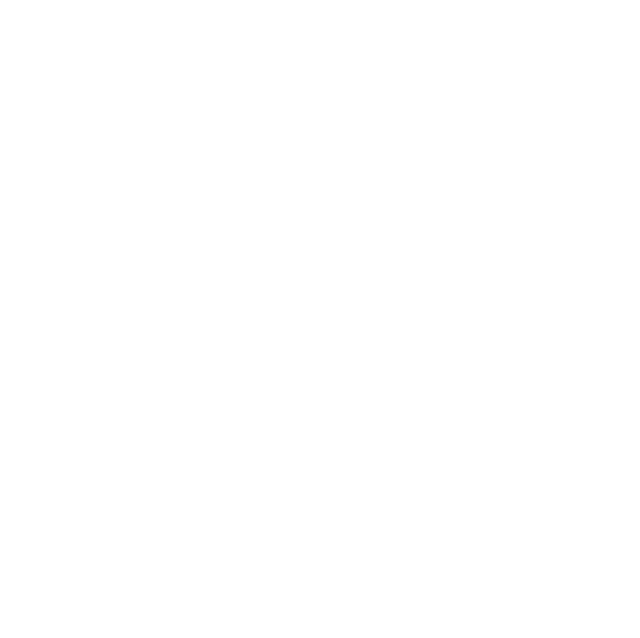
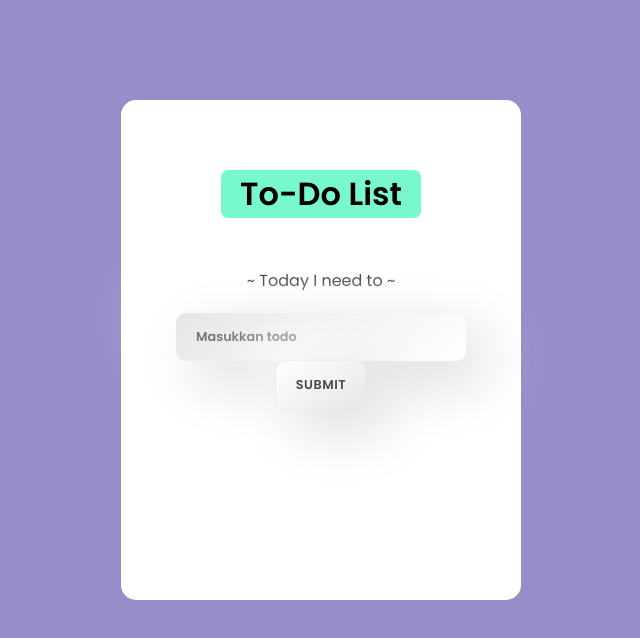
Before and after one commit to dts-kominfo-rea2a/challenge-08-NaomyAckerman, a website: page index.html in a window 1280 px wide. Shown: the whole page, without its empty margins (319-959 px from the left). Drawn offline with Linux system fonts and the light colour scheme.

Commit message:
tantangan 08

```diff
--- /dev/null
+++ b/assets/styles/todo.css
@@ -0,0 +1,134 @@
+@import url('https://fonts.googleapis.com/css2?family=Poppins:ital,wght@0,400;0,500;0,600;1,400&display=swap');
+
+@media only screen and (max-width: 415px) {
+    #todo-submit, #todo-input{
+        width: 100%;
+    }
+    section.controller{
+        row-gap: 15px;
+    }
+
+    body{
+        display: flex;
+        align-items: center;
+        height: 100vh;
+    }
+
+    #todo-output{
+        height: 20vh !important;
+    }
+
+    #app {
+        margin-top: 0 !important;
+        margin-bottom: 0 !important;
+    }
+}
+
+
+*{
+    padding: 0;
+    margin: 0;
+    box-sizing: border-box;
+    font-family: 'Poppins';
+}
+
+body{
+    background-color: #978DC9;
+    padding: 0 10px 0;
+}
+
+header{
+    text-align: center;
+    margin: 20px 0 20px;
+}
+
+#app {
+    background-color: #fff;
+    height: 500px;
+    max-width: 400px;
+    min-width: 300px;
+    margin-inline: auto;
+    margin-top: 100px;
+    margin-bottom: 100px;
+    padding: 50px 30px 50px;
+    border-radius: 15px;
+}
+
+#todo-title{
+    background-color: #77F8CF;
+    max-width: 200px;
+    margin-inline: auto;
+    margin-bottom: 50px;
+    border-radius: 7px;
+    font-size: 2rem;
+}
+
+section.controller{
+    display: flex;
+    flex-wrap: wrap;
+    column-gap: 10px;
+    justify-content: center;
+    align-items: center;
+    transition: ease-in 1ms;
+}
+
+#todo-input{
+    min-width: 230px;
+    background: linear-gradient(145deg, #e6e6e6, #ffffff);
+    box-shadow:  20px 20px 60px #d9d9d9,
+                 -20px -20px 60px #ffffff;
+    font-size: 0.8rem;
+    font-weight: 700;
+    padding: 15px 20px;
+    outline: none;
+    border: none;
+    border-radius: 10px;
+    color: rgb(73, 73, 73);
+}
+
+#todo-submit{
+    background: linear-gradient(145deg, #ffffff, #e6e6e6);
+    box-shadow:  20px 20px 60px #d9d9d9,
+                 -20px -20px 60px #ffffff;
+    padding: 15px 20px;
+    border: none;
+    outline: 1px solid #d9d9d946;
+    border-radius: 10px;
+    font-size: 0.8rem;
+    font-weight: 700;
+    letter-spacing: 0.5px;
+    text-transform: uppercase;
+    color: rgb(73, 73, 73);
+}
+
+#todo-submit:focus{
+    background: linear-gradient(145deg, #e6e6e6, #ffffff);
+    box-shadow:  20px 20px 60px #d9d9d9,
+             -20px -20px 60px #ffffff;
+}
+
+#todo-output{
+    margin-top: 20px;
+    list-style: none;
+    padding: 0 10px 0;
+    overflow-y: scroll;
+    height: 190px;
+}
+
+#todo-output::-webkit-scrollbar {
+    width: 12px;
+}
+
+#todo-output::-webkit-scrollbar-track {
+    -webkit-box-shadow: inset 0 0 6px rgba(0,0,0,0.3);
+    border-radius: 10px;
+}
+
+#todo-output::-webkit-scrollbar-thumb {
+    border-radius: 10px;
+    -webkit-box-shadow: inset 0 0 6px rgba(0,0,0,0.5);
+}
+
+#todo-output li{
+    margin: 10px 0 10px
+}
--- a/index.html
+++ b/index.html
@@ -5,37 +5,70 @@
 		<meta http-equiv="X-UA-Compatible" content="IE=edge" />
 		<meta name="viewport" content="width=device-width, initial-scale=1.0" />
 		<title>Challenge - DOM</title>
+		<link rel="stylesheet" href="./assets/styles/todo.css" />
 	</head>
 	<body>
 		<div id="app">
+			<header>
 				<!-- TODO: Buatlah sebuah header dengan id todo-title -->
+				<h1 id="todo-title">To-Do List</h1>
 				<!-- TODO: Buatlah sebuah subtitle dengan id todo-subtitle -->
+				<p id="todo-subtitle">~ Today I need to ~</p>
+			</header>
 
+			<section class="controller">
 				<!-- Section: input -->
 				<!-- TODO: Buatlah sebuah input bertipe text dengan id todo-input -->
+				<input
+					type="text"
+					autofocus="true"
+					autocomplete="off"
+					id="todo-input"
+					placeholder="Masukkan todo"
+					aria-placeholder="masukkan todo"
+				/>
 				<!-- TODO: Buatlah sebuah button dengan id todo-submit -->
+				<button type="button" id="todo-submit">Submit</button>
+			</section>
 
+			<section>
 				<!-- Section output -->
 				<!-- TODO: Buatlah sebuah <ul> dengan id todo-output -->
+				<ul id="todo-output"></ul>
+			</section>
 		</div>
 
 		<!-- ! Untuk tantangan ini, script jangan diubah ke external js yah ! -->
 		<script>
 			// TODO: Deklarasi variable sesuai dengan kebutuhan di sini
-      let button;
-      let input;
-      let output;
+			let button = document.querySelector('#todo-submit');
+			let input = document.querySelector('#todo-input');
+			let output = document.querySelector('#todo-output');
 
 			// TODO: Buatlah sebuah fungsi dengan nama fnClickHandler
 			// Fungsi yang digunakan untuk menambahkan tulisan
 			// Jangan ubah cara deklarasi fungsinya, cukup isi saja
-      function fnClickHandler(toDoItem) {}
+			function fnClickHandler(toDoItem) {
+				if (toDoItem.type === 'keypress' && toDoItem.charCode === 13) {
+					let li = document.createElement('li');
+					li.innerText =
+						toDoItem.target.value === '' ? '-' : toDoItem.target.value;
+					output.appendChild(li);
+					input.value = '';
+				} else if (toDoItem.type === 'click') {
+					let li = document.createElement('li');
+					li.innerText = input.value === '' ? '-' : input.value;
+					output.appendChild(li);
+					input.value = '';
+				}
+			}
 
 			// TODO: register event onclick / addEventListener untuk button
 			// akan menjalankan fungsi fnClickHandler
-
+			button.addEventListener('click', fnClickHandler);
 			// TODO: register event onkeypress / addEventListener untuk input
 			// sehingga saat di input ditekan enter akan menjalankan fungsi fnClickHandler juga
+			input.addEventListener('keypress', fnClickHandler);
 		</script>
 	</body>
 </html>
```
Also changed, not shown: 1 other file. Lines whose indentation alone changed are shown as unchanged.
